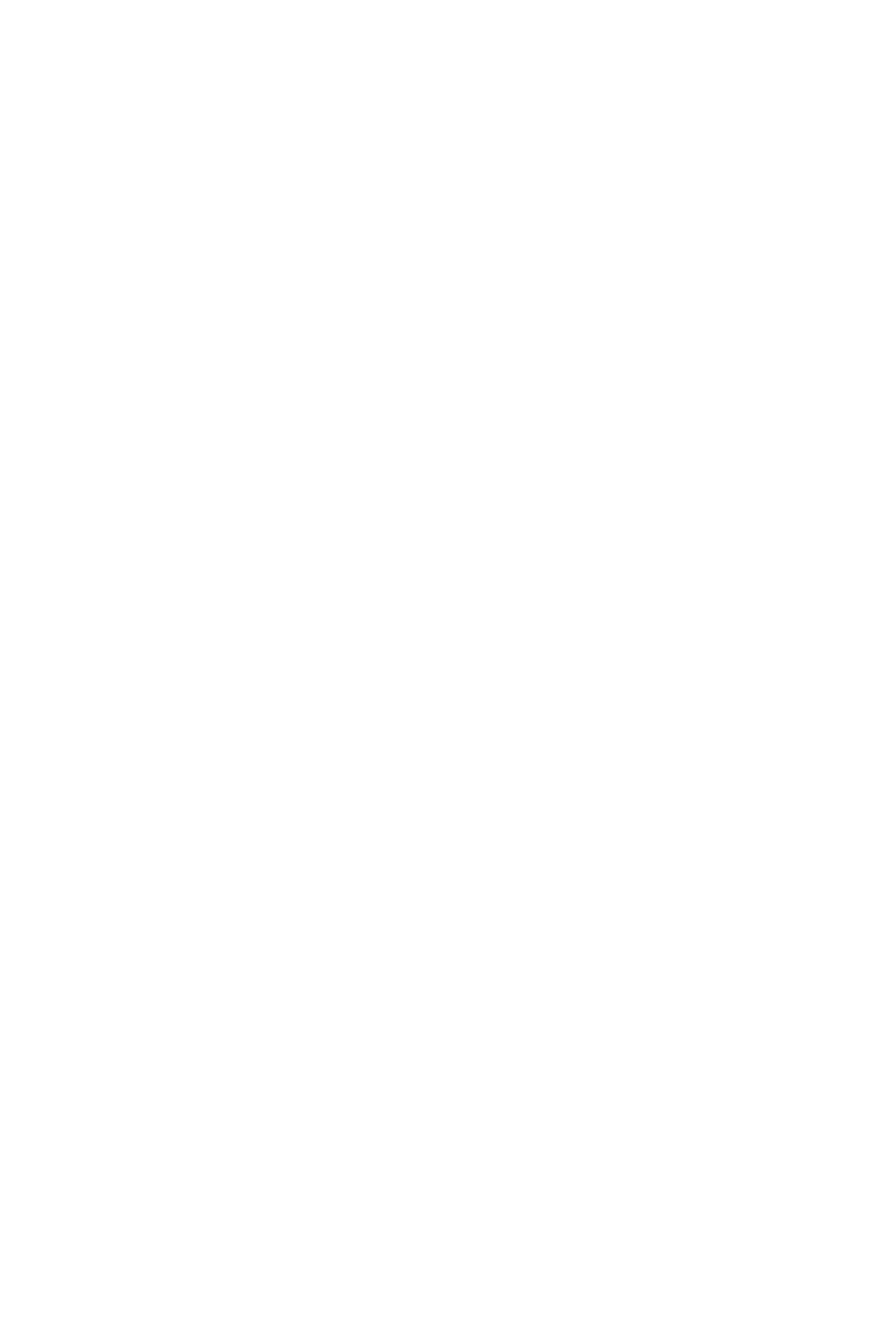
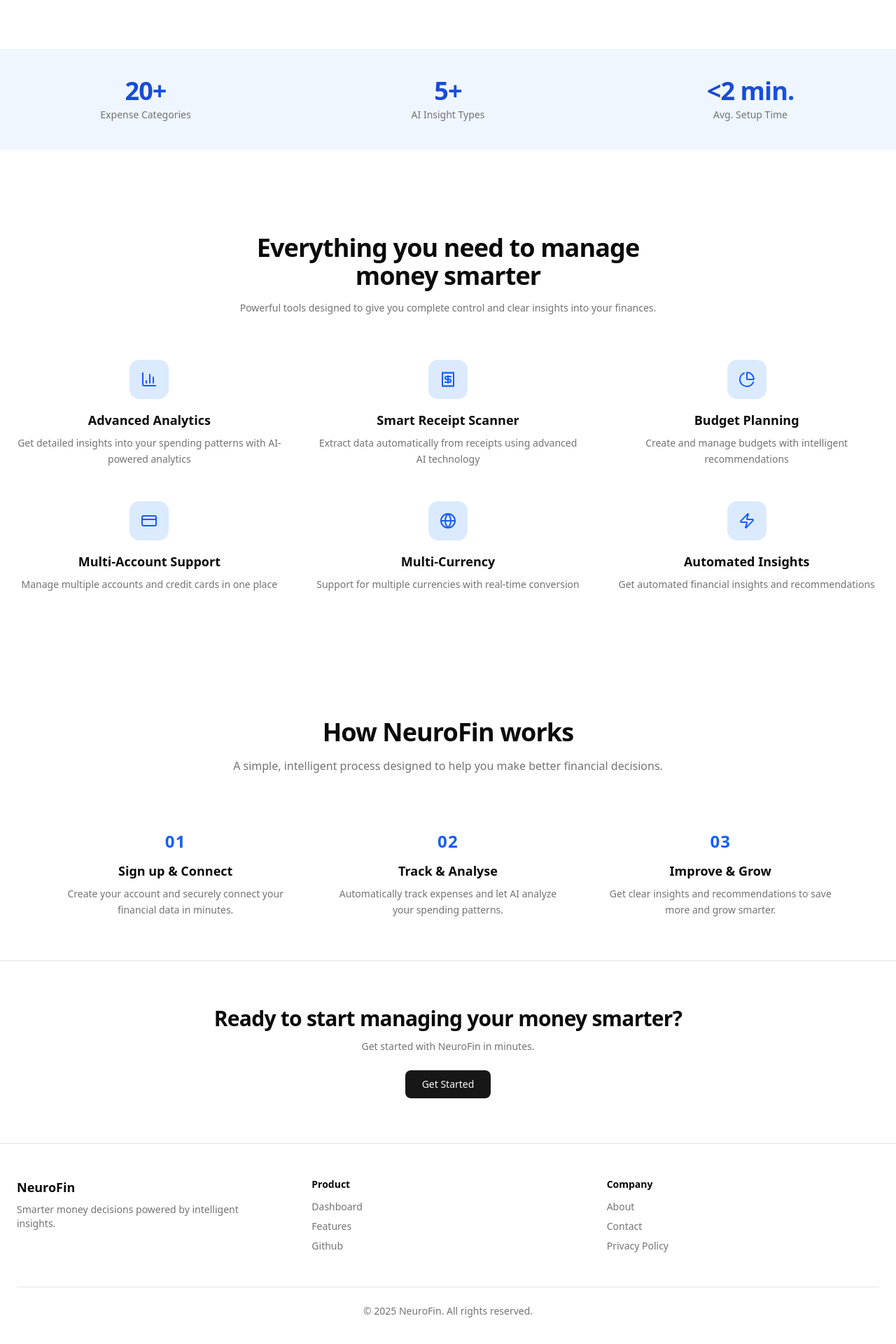
Before and after one commit to Devanshujangid/NeuroFin-AI-Finance-Management-app, a Next.js app: page / in a window 1280 px wide. Shown: the part 544-2464 px from the top of the page at 70% size. Before the commit the page ends 800 px from the top, so only its background shows below. Built offline with nearby package versions, Linux system fonts and the light colour scheme; no server answers.

Commit message:
Hero Section Updated successfully

```diff
--- a/app/page.tsx
+++ b/app/page.tsx
@@ -1,10 +1,19 @@
-import Image from "next/image";
 import HeroSection from "@/components/landing/HeroSection"
+import StatsSection from "@/components/landing/StatsSection";
+import KeyFeatures from "@/components/landing/KeyFeatures";
+import HowItWorks from "@/components/landing/HowitWorks";
+import FinalCTA from "@/components/landing/FinalCTA";
+import Footer from "@/components/landing/footer";
 // connect your landing page componenets in this file!
 export default function Home() {
   return (
     <div>
       <HeroSection/>
+      <StatsSection/>
+      <KeyFeatures />
+      <HowItWorks  />
+      <FinalCTA    />
+      <Footer />
     </div>
   );
 }
--- /dev/null
+++ b/components/data/HowitWorksData.js
@@ -0,0 +1,20 @@
+export const howItWorksData = [
+  {
+    step: "01",
+    title: "Sign up & Connect",
+    description:
+      "Create your account and securely connect your financial data in minutes.",
+  },
+  {
+    step: "02",
+    title: "Track & Analyse",
+    description:
+      "Automatically track expenses and let AI analyze your spending patterns.",
+  },
+  {
+    step: "03",
+    title: "Improve & Grow",
+    description:
+      "Get clear insights and recommendations to save more and grow smarter.",
+  },
+];
--- /dev/null
+++ b/components/data/KeyFeaturesData.js
@@ -0,0 +1,48 @@
+// components/data/keyFeaturesData.js
+import {
+  BarChart3,
+  Receipt,
+  PieChart,
+  CreditCard,
+  Globe,
+  Zap,
+} from "lucide-react";
+
+export const featuresData = [
+  {
+    icon: BarChart3,
+    title: "Advanced Analytics",
+    description:
+      "Get detailed insights into your spending patterns with AI-powered analytics",
+  },
+  {
+    icon: Receipt,
+    title: "Smart Receipt Scanner",
+    description:
+      "Extract data automatically from receipts using advanced AI technology",
+  },
+  {
+    icon: PieChart,
+    title: "Budget Planning",
+    description:
+      "Create and manage budgets with intelligent recommendations",
+  },
+  {
+    icon: CreditCard,
+    title: "Multi-Account Support",
+    description:
+      "Manage multiple accounts and credit cards in one place",
+  },
+  {
+    icon: Globe,
+    title: "Multi-Currency",
+    description:
+      "Support for multiple currencies with real-time conversion",
+  },
+  {
+    icon: Zap,
+    title: "Automated Insights",
+    description:
+      "Get automated financial insights and recommendations",
+  },
+];
--- /dev/null
+++ b/components/data/statsData.js
@@ -0,0 +1,5 @@
+export const statsData = [
+  { value: "20+", label: "Expense Categories" },
+  { value: "5+", label: "AI Insight Types" },
+  { value: "<2 min.", label: "Avg. Setup Time" },
+];
--- /dev/null
+++ b/components/landing/FinalCTA.jsx
@@ -0,0 +1,31 @@
+import Link from "next/link";
+import { Button } from "@/components/ui/button";
+
+const FinalCTA = () => {
+  return (
+    <section className="py-16 border-t">
+      <div className="max-w-3xl mx-auto px-6 text-center">
+        {/* Headline */}
+        <h2 className="text-2xl md:text-3xl font-bold tracking-tight">
+          Ready to start managing your money smarter?
+        </h2>
+
+        {/* Supporting line */}
+        <p className="mt-3 text-sm text-muted-foreground">
+          Get started with NeuroFin in minutes.
+        </p>
+
+        {/* CTA */}
+        <div className="mt-6">
+          <Link href="/dashboard">
+            <Button size="lg">
+              Get Started
+            </Button>
+          </Link>
+        </div>
+      </div>
+    </section>
+  );
+};
+
+export default FinalCTA;
--- a/components/landing/HeroSection.tsx
+++ b/components/landing/HeroSection.tsx
@@ -1,11 +1,10 @@
-import React from 'react'
 import Link from "next/link";
 import { Button } from "../ui/button";
 
 const HeroSection = () => {
   return (
     <div>
-      <section className="pt-40 pb-32">
+      <section className="pt-36 pb-24">
       <div className="max-w-7xl mx-auto px-6 text-center">
         {/* Heading */}
         <h1 className="text-5xl md:text-6xl font-bold tracking-tight leading-tight">
@@ -35,7 +34,6 @@ const HeroSection = () => {
 
           <Link href="/dashboard">
             <Button
-              variant="outline"
               size="lg"
               className="flex items-center gap-2"
             >
--- /dev/null
+++ b/components/landing/HowitWorks.jsx
@@ -0,0 +1,44 @@
+import { howItWorksData } from "../data/HowitWorksData";
+
+const HowItWorks = () => {
+  return (
+    <section className="py-15">
+      <div className="max-w-6xl mx-auto px-6">
+        {/* Section heading */}
+        <div className="text-center max-w-2xl mx-auto">
+          <h2 className="text-3xl md:text-4xl font-bold tracking-tight">
+            How NeuroFin works
+          </h2>
+          <p className="mt-4 text-muted-foreground">
+            A simple, intelligent process designed to help you make better
+            financial decisions.
+          </p>
+        </div>
+
+        {/* Steps */}
+        <div className="mt-20 grid grid-cols-1 sm:grid-cols-3 gap-16 text-center">
+          {howItWorksData.map((item, index) => (
+            <div key={index}>
+              {/* Step number */}
+              <div className="text-blue-600 font-bold text-2xl tracking-wider">
+                {item.step}
+              </div>
+
+              {/* Title */}
+              <h3 className="mt-3 text-lg font-semibold">
+                {item.title}
+              </h3>
+
+              {/* Description */}
+              <p className="mt-2 text-sm leading-relaxed text-muted-foreground">
+                {item.description}
+              </p>
+            </div>
+          ))}
+        </div>
+      </div>
+    </section>
+  );
+};
+
+export default HowItWorks;
--- /dev/null
+++ b/components/landing/KeyFeatures.jsx
@@ -0,0 +1,50 @@
+import { featuresData } from "../data/KeyFeaturesData";
+
+const KeyFeatures = () => {
+  return (
+    <section id="features" className="py-30">
+      <div className="max-w-7xl mx-auto px-6">
+        {/* Section Heading */}
+        <div className="text-center max-w-2xl mx-auto">
+          <h2 className="text-3xl md:text-4xl font-bold tracking-tight">
+            Everything you need to manage money smarter
+          </h2>
+          <p className="mt-4 text-lg md:text-sm text-muted-foreground">
+            Powerful tools designed to give you complete control and clear
+            insights into your finances.
+          </p>
+        </div>
+
+        {/* Features Grid */}
+        <div className="mt-16 grid grid-cols-1 sm:grid-cols-2 lg:grid-cols-3 gap-12">
+          {featuresData.map((feature, index) => {
+            const Icon = feature.icon;
+
+            return (
+              <div key={index} className="text-center">
+                {/* Icon */}
+                <div className="flex justify-center mb-4">
+                  <div className="h-14 w-14 flex items-center justify-center rounded-xl bg-blue-100">
+                    <Icon className="h-6 w-6 text-blue-600" />
+                  </div>
+                </div>
+
+                {/* Title */}
+                <h3 className="text-lg font-semibold">
+                  {feature.title}
+                </h3>
+
+                {/* Description */}
+                <p className="mt-2 text-sm leading-relaxed text-muted-foreground">
+                  {feature.description}
+                </p>
+              </div>
+            );
+          })}
+        </div>
+      </div>
+    </section>
+  );
+};
+
+export default KeyFeatures;
--- /dev/null
+++ b/components/landing/StatsSection.tsx
@@ -0,0 +1,34 @@
+import { statsData } from "../data/statsData";
+
+const StatsSection = () => {
+  return (
+ // FULL-WIDTH BACKGROUND STRIP
+    <section className="w-full bg-blue-50 py-10">
+      {/* CENTERED CONTENT */}
+      <div className="max-w-7xl mx-auto px-6">
+        {/* 4 STATS LEFT → RIGHT */}
+        <div className="grid grid-cols-1 sm:grid-cols-3 gap-16 text-center">
+          {statsData.map((stat, index) => (
+            <div key={index}>
+              {/* NUMBER */}
+              <div
+                className="text-3xl md:text-4xl font-bold tracking-tight
+                bg-linear-to-r from-blue-800 to-blue-600
+                bg-clip-text text-transparent"
+              >
+                {stat.value}
+              </div>
+
+              {/* LABEL */}
+              <div className="mt-1 text-sm text-muted-foreground">
+                {stat.label}
+              </div>
+            </div>
+          ))}
+        </div>
+      </div>
+    </section>
+  );
+};
+
+export default StatsSection;
--- /dev/null
+++ b/components/landing/banner.jsx
@@ -0,0 +1,18 @@
+import React from 'react'
+import Image from 'next/image'
+
+const banner = () => {
+  return (
+    <div>
+      <Image
+        src="/neurofin-banner-one.png"
+        alt="NeuroFin - Track, Save, Grow"
+        fill
+        className="object-cover"
+        priority
+      />
+    </div>
+  )
+}
+
+export default banner
--- /dev/null
+++ b/components/landing/footer.jsx
@@ -0,0 +1,50 @@
+import Link from "next/link";
+
+const Footer = () => {
+  return (
+    <footer className="border-t py-12">
+      <div className="max-w-7xl mx-auto px-6">
+        <div className="grid grid-cols-1 md:grid-cols-3 gap-8">
+
+          {/* Brand */}
+          <div>
+            <h3 className="text-lg font-semibold">NeuroFin</h3>
+            <p className="mt-2 text-sm text-muted-foreground max-w-xs">
+              Smarter money decisions powered by intelligent insights.
+            </p>
+          </div>
+
+          {/* Links */}
+          <div className="grid grid-cols-2 gap-8 md:col-span-2">
+
+            <div>
+              <h4 className="text-sm font-semibold">Product</h4>
+              <ul className="mt-3 space-y-2 text-sm text-muted-foreground">
+                <li><Link href="/dashboard">Dashboard</Link></li>
+                <li><Link href="/#features">Features</Link></li>
+                <li><Link href="https://github.com/Devanshujangid/NeuroFin-AI-Finance-Management-app">Github</Link></li>
+              </ul>
+            </div>
+
+            <div>
+              <h4 className="text-sm font-semibold">Company</h4>
+              <ul className="mt-3 space-y-2 text-sm text-muted-foreground">
+                <li><Link href="#">About</Link></li>
+                <li><Link href="#">Contact</Link></li>
+                <li><Link href="#">Privacy Policy</Link></li>
+              </ul>
+            </div>
+
+          </div>
+        </div>
+
+        {/* Bottom bar */}
+        <div className="mt-12 pt-6 border-t text-sm text-muted-foreground text-center">
+          © {new Date().getFullYear()} NeuroFin. All rights reserved.
+        </div>
+      </div>
+    </footer>
+  );
+};
+
+export default Footer;
```
